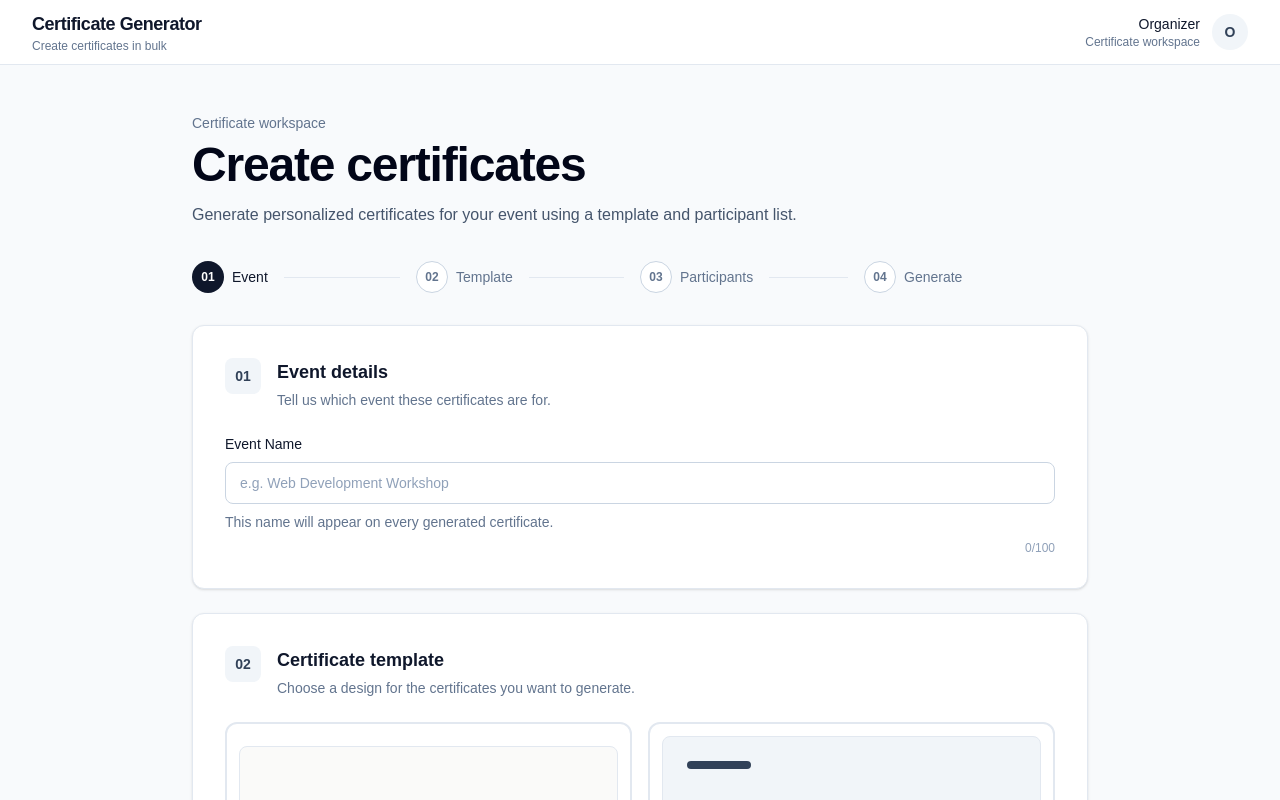
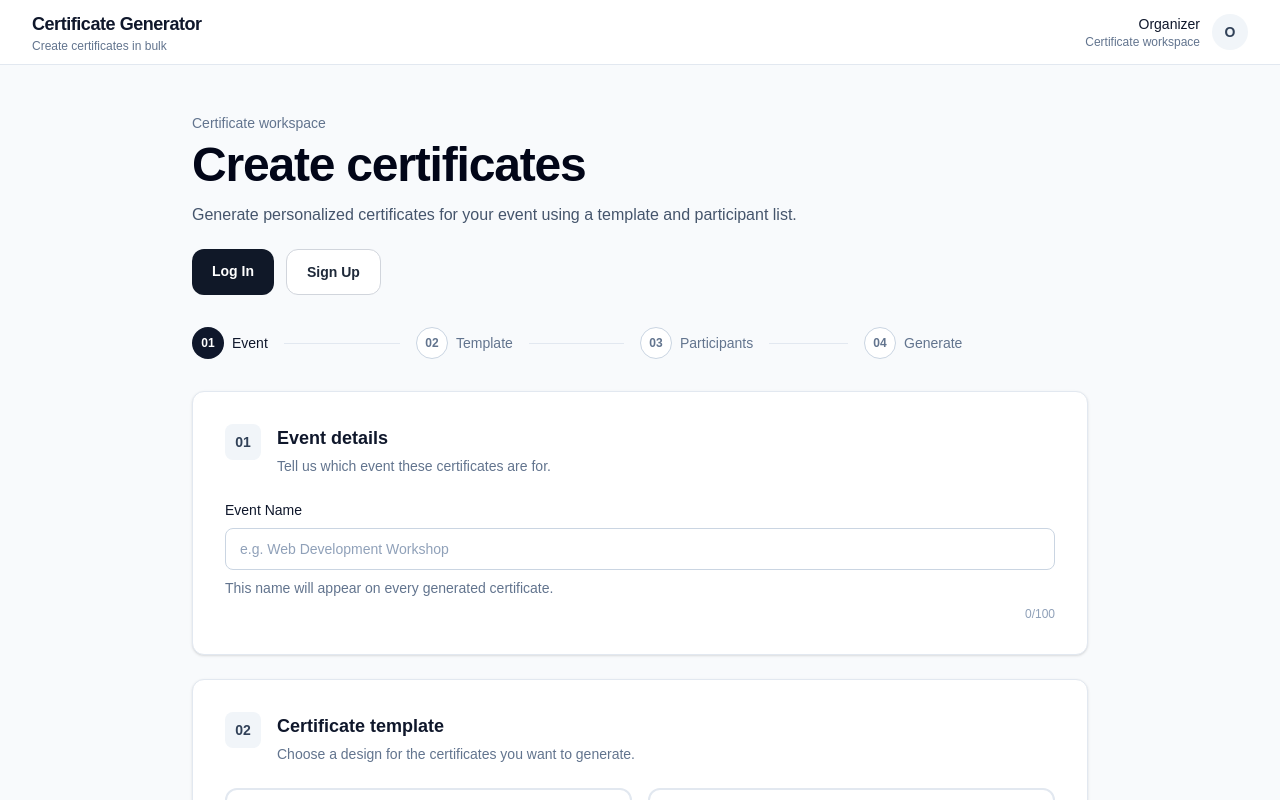
Before and after one commit to shaurya3571/certificate-generator, a Next.js app: page / in a window 1280 px wide. Shown: the top 800 px of the page. Built offline with nearby package versions, Linux system fonts and the light colour scheme; no server answers.

Commit message:
feat: add login and signup buttons to homepage

```diff
--- a/src/app/page.tsx
+++ b/src/app/page.tsx
@@ -1,6 +1,7 @@
 "use client";
 
 import { useState } from "react";
+import Link from "next/link";
 
 import EventDetails from "@/components/certificate/EventDetails";
 import FormReadiness from "@/components/certificate/FormReadiness";
@@ -51,6 +52,22 @@ export default function Home() {
               Generate personalized certificates for your event using a
               template and participant list.
             </p>
+
+            <div className="mt-5 flex flex-col gap-3 sm:flex-row">
+              <Link
+                href="/login"
+                className="rounded-xl bg-gray-900 px-5 py-3 text-center text-sm font-semibold text-white transition hover:bg-gray-800"
+              >
+                Log In
+              </Link>
+
+              <Link
+                href="/signup"
+                className="rounded-xl border border-gray-300 bg-white px-5 py-3 text-center text-sm font-semibold text-gray-800 transition hover:bg-gray-50"
+              >
+                Sign Up
+              </Link>
+            </div>
           </div>
 
           <StepIndicator />
```
